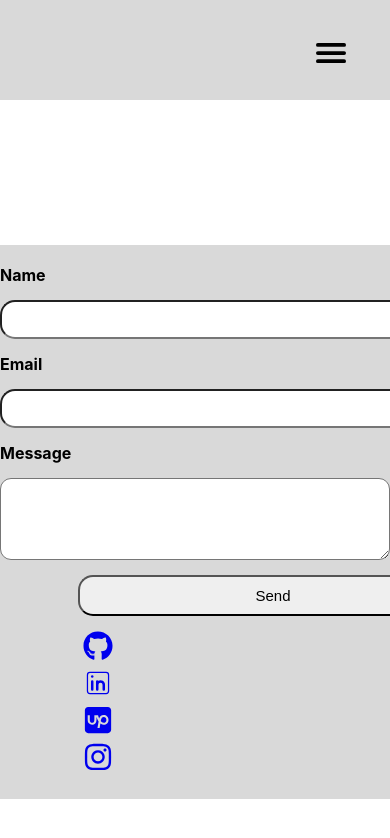
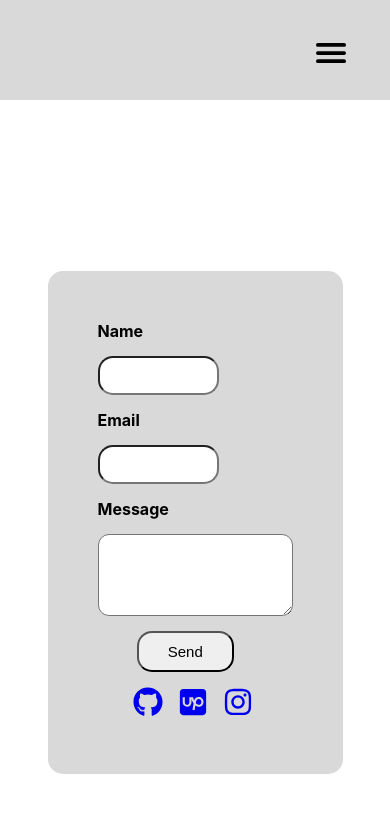
Before and after one commit to Fuadseid/portfolio-react, a React (Create React App) app: page /contact-me in a window 390 px wide. Shown: the top 838 px of the page. Built offline with nearby package versions, Linux system fonts and the light colour scheme.

Commit message:
add responsive

```diff
--- a/src/component/About/About.jsx
+++ b/src/component/About/About.jsx
@@ -79,9 +79,7 @@ const About = ({ isLight }) => {
                 <a href="https://github.com/Fuadseid">
                   <FaGithub />
                 </a>
-                <a href="https://linkedin.com/in/fuad-seid-8b61322a9">
-                  <CiLinkedin />
-                </a>
+
                 <a href="https://upwork.com/freelancers/~01da3f6dc0c1cdd8d4">
                   <FaSquareUpwork />
                 </a>
--- a/src/component/Hero/Hero.jsx
+++ b/src/component/Hero/Hero.jsx
@@ -2,7 +2,7 @@ import React from "react";
 import styles from "./Hero.module.css";
 import ppImage from "../../public/pp.jpg";
 import Resume from "../../Resume/CV.pdf";
-import { color, motion } from "framer-motion";
+import {motion } from "framer-motion";
 import { useTypewriter, Cursor } from "react-simple-typewriter";
 const Hero = ({ isLight }) => {
   const [text] = useTypewriter({
--- a/src/component/Navbar/Navbar.module.css
+++ b/src/component/Navbar/Navbar.module.css
@@ -119,7 +119,23 @@
   display: flex !important;
   animation: fadeOut 0.3s ease forwards;
 }
+@media screen and (max-width: 926px) and (min-width: 830px) {
+  .menuItemsdark{
+    gap: 100px;
+    display: flex;
+    gap: 100px;
+    list-style: none;
+    transition: color 0.3s ease;
+  }
 
+  .menuItems{
+    gap: 100px;
+    display: flex;
+    gap: 100px;
+    list-style: none;
+    transition: color 0.3s ease;
+  }
+}
 @media screen and (max-width: 830px) {
   .dark {
     font-size: 45px;
@@ -194,6 +210,7 @@
   .menuOpen {
     display: flex;
     z-index: 1;
+    height: 100%;
   }
   .menuItems a {
     color: rgb(239, 226, 255);
--- a/src/component/contact/Contact.jsx
+++ b/src/component/contact/Contact.jsx
@@ -2,7 +2,6 @@ import React, { useRef, useState } from "react";
 import styles from "./contact.module.css";
 import emailjs from "@emailjs/browser";
 import { FaGithub } from "react-icons/fa";
-import { CiLinkedin } from "react-icons/ci";
 import { FaSquareUpwork } from "react-icons/fa6";
 import { FaInstagram } from "react-icons/fa";
 import { motion } from "framer-motion";
@@ -75,9 +74,7 @@ const Contact = ({ isLight }) => {
               <a href="https://github.com/Fuadseid">
                 <FaGithub />
               </a>
-              <a href="https://linkedin.com/in/fuad-seid-8b61322a9">
-                <CiLinkedin />
-              </a>
+
               <a href="https://upwork.com/freelancers/~01da3f6dc0c1cdd8d4">
                 <FaSquareUpwork />
               </a>
--- a/src/component/contact/contact.module.css
+++ b/src/component/contact/contact.module.css
@@ -120,7 +120,7 @@ form .button:hover{
   }
   .button{
     width:50% ;
-    margin-left: 25%;
+    margin-left: 0;
     padding: 10px;
     font-size: 15px;
   }
@@ -130,7 +130,7 @@ form .button:hover{
     align-items: center;
     font-size: 40px;
     width: 50%;
-    margin-left: 25%;
+    margin-left: 35%;
   }
   .socialmediadark a{
 
@@ -171,7 +171,7 @@ form .button:hover{
     flex-direction: column; /* Stack social media icons vertically */
     align-items: center; /* Center align */
     font-size: 30px; /* Reduce font size */
-    margin-left: 0; /* Remove left margin */
+    margin-left: 15%; /* Remove left margin */
   }
 
   .button {
@@ -194,22 +194,29 @@ form .button:hover{
   .sec {
     width: 100%; /* Full width on smaller screens */
     height: auto; /* Allow height to adjust */
+    padding: 130px;
   }
-
+  .formcodark{
+    padding: 50px; /* Reduce padding */
+    width: 50%;
+  }
   form {
-    padding: 20px; /* Reduce padding */
+    padding: 50px; /* Reduce padding */
+    width: 50%;
   }
 
   form input, .button {
     height: auto; /* Adjust height */
-    width: 100%; /* Full width */
+    width: 50%; /* Full width */
   }
 
   .socialmedia, .socialmediadark {
-    flex-direction: column; /* Stack social media icons vertically */
+    flex-direction: row; /* Stack social media icons vertically */
+    justify-content: flex-start;
     align-items: center; /* Center align */
     font-size: 30px; /* Reduce font size */
-    margin-left: 0; /* Remove left margin */
+    margin-left: 35px; /* Remove left margin */
+    gap: 15px;
   }
 
   .button {
```
